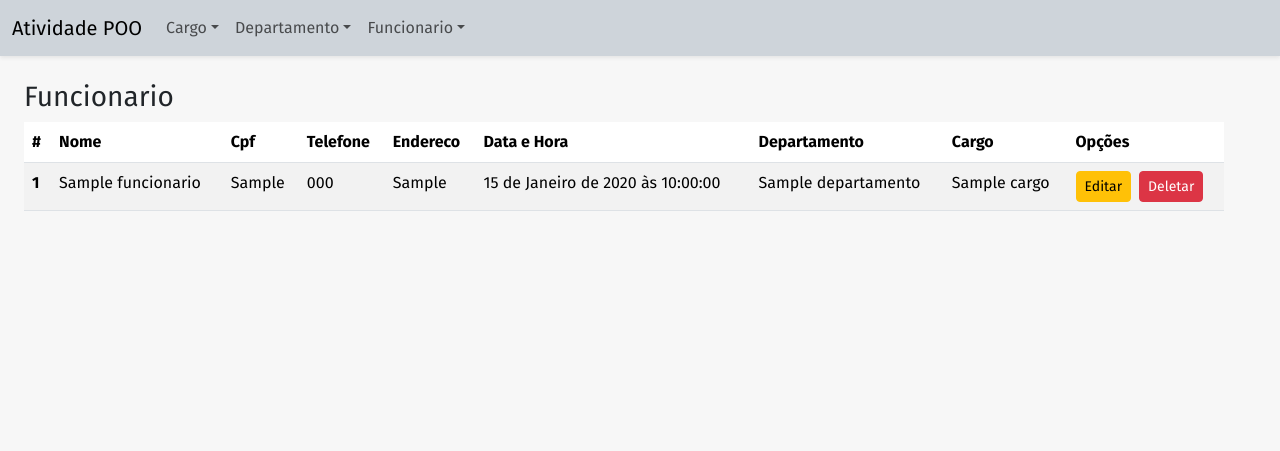
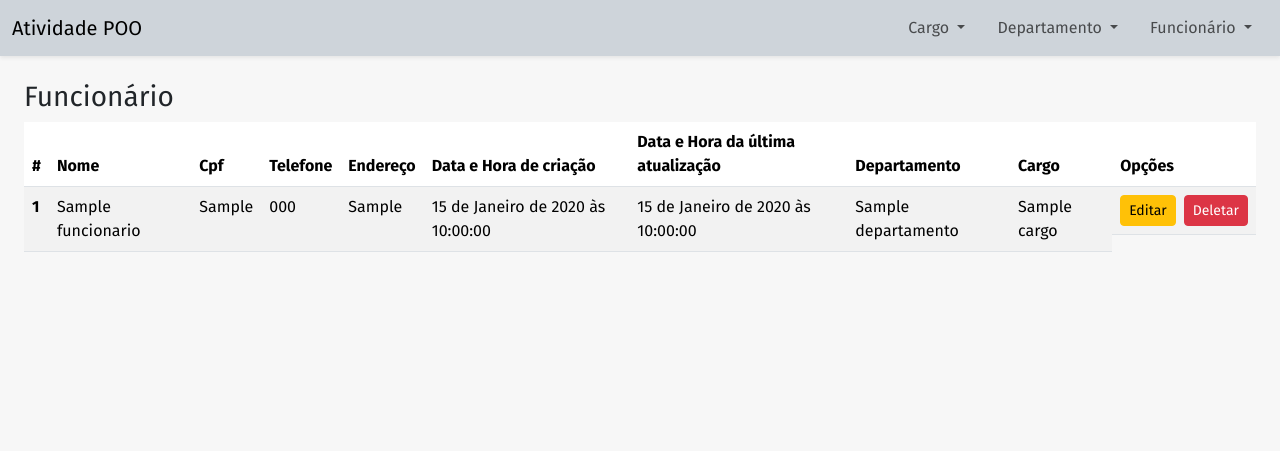
Before and after one commit to iCrowleySHR/Crud-POO, a PHP site: page /Crud-POO/view/page/funcionario.php in a window 1280 px wide. Shown: the top 451 px of the page. Run offline with PHP 8.4, Linux system fonts and the light colour scheme; tables that the repository leaves empty hold one stand-in row (values such as "Sample post").

Commit message:
feat e fix: adicionado updated_at e arrumando navbar

```diff
--- a/controller/DateFormatter.php
+++ b/controller/DateFormatter.php
@@ -17,6 +17,7 @@ class DateFormatter {
     ];
 
     public static function format($dateTimeString) {
+
         $dateTime = DateTime::createFromFormat('Y-m-d H:i:s', $dateTimeString);
 
         if (!$dateTime) {
--- a/controller/editaCargo.php
+++ b/controller/editaCargo.php
@@ -8,6 +8,9 @@ if ($_SERVER['REQUEST_METHOD'] == 'GET') {
 }
 
 if ($_SERVER['REQUEST_METHOD'] == 'POST') {
-  $result = Cargo::update('codCargo = '.$_GET['cod'], ['nome' => $_POST['nome']]);
+  $result = Cargo::update('codCargo = '.$_GET['cod'], [
+    'nome'        => $_POST['nome'],
+    'updated_at'  => $_POST['datetime']
+  ]);
   $value = Cargo::read('codCargo = '.$_GET['cod']);
 }
--- a/controller/editaDepartamento.php
+++ b/controller/editaDepartamento.php
@@ -8,6 +8,9 @@ if ($_SERVER['REQUEST_METHOD'] == 'GET') {
 }
 
 if ($_SERVER['REQUEST_METHOD'] == 'POST') {
-  $result = Departamento::update('codDepartamento = '.$_GET['cod'], ['nome' => $_POST['nome']]);
+  $result = Departamento::update('codDepartamento = '.$_GET['cod'], [
+    'nome'        => $_POST['nome'],
+    'updated_at'  => $_POST['datetime']
+  ]);
   $value = Departamento::read('codDepartamento = '.$_GET['cod']);
 }
--- a/controller/editaFuncionario.php
+++ b/controller/editaFuncionario.php
@@ -13,7 +13,8 @@ if ($_SERVER['REQUEST_METHOD'] == 'POST') {
         'telefone'        => $_POST['telefone'],
         'endereco'        => $_POST['endereco'],
         'codDepartamento' => $_POST['codDepartamento'],
-        'codCargo'        => $_POST['codCargo']
+        'codCargo'        => $_POST['codCargo'],
+        'updated_at'      => $_POST['datetime']
     ];
     $result = Funcionario::update('funcional = '.$_GET['cod'], $values);
     $value = Funcionario::read('funcional = '.$_GET['cod']);
--- a/model/classCargo.php
+++ b/model/classCargo.php
@@ -21,7 +21,8 @@ class Cargo
     public static function update(string $where, array $values): bool
     {
         return (new Conection('cargo'))->update($where, [
-            'nomeCargo' => $values['nome']
+            'nomeCargo'     => $values['nome'],
+            'updated_at'    => $values['updated_at']
         ]);
     }
 
--- a/model/classDepartamento.php
+++ b/model/classDepartamento.php
@@ -21,7 +21,8 @@ class Departamento
     public static function update(string $where, array $values): bool
     {
         return (new Conection('departamento'))->update($where, [
-            'nomeDepartamento' => $values['nome']
+            'nomeDepartamento' => $values['nome'],
+            'updated_at'       => $values['updated_at']
         ]);
     }
 
--- a/model/classFuncionario.php
+++ b/model/classFuncionario.php
@@ -35,7 +35,8 @@ class Funcionario
             'telefone'        => $values['telefone'],
             'endereco'        => $values['endereco'],
             'codDepartamento' => $values['codDepartamento'],
-            'codCargo'        => $values['codCargo']
+            'codCargo'        => $values['codCargo'],
+            'updated_at'      => $values['updated_at']
         ]);
     }
 
--- a/view/layout/navbar.php
+++ b/view/layout/navbar.php
@@ -1,30 +1,42 @@
 <nav class="navbar navbar-expand-lg bg-dark-subtle shadow-sm">
   <div class="container-fluid">
     <a class="navbar-brand" href="<?= URL ?>/">Atividade POO</a>
-      <div class="collapse navbar-collapse" id="navbarNavAltMarkup">
+    <button class="navbar-toggler" type="button" data-bs-toggle="collapse" data-bs-target="#navbarNav"
+      aria-controls="navbarNav" aria-expanded="false" aria-label="Toggle navigation">
+      <svg xmlns="http://www.w3.org/2000/svg" width="24" height="24" viewBox="0 0 24 24" class="menu-icon">
+        <path d="M 4 5 H 20 A 1 1 0 1 1 20 7 H 4 A 1 1 0 1 1 4 5 Z M 4 11 H 20 A 1 1 0 1 1 20 13 H 4 A 1 1 0 1 1 4 11 Z M 4 17 H 20 A 1 1 0 1 1 20 19 H 4 A 1 1 0 1 1 4 17 Z"></path>
+      </svg>
+    </button>
+    <div class="collapse navbar-collapse justify-content-end" id="navbarNav">
       <ul class="navbar-nav">
-          <li class="nav-item dropdown">
-            <a class="nav-link dropdown-toggle" data-bs-toggle="dropdown" href="#" role="button" aria-expanded="false">Cargo</a>
-            <ul class="dropdown-menu">
+        <li class="nav-item dropdown mx-2">
+          <a class="nav-link dropdown-toggle" href="#" id="cargoDropdown" role="button" data-bs-toggle="dropdown" aria-expanded="false">
+            Cargo
+          </a>
+          <ul class="dropdown-menu" aria-labelledby="cargoDropdown">
             <li><a class="dropdown-item" href="<?= URL ?>/view/page/cargo.php">Buscar</a></li>
             <li><a class="dropdown-item" href="<?= URL ?>/view/page/formCargo.php">Cadastrar</a></li>
           </ul>
         </li>
-          <li class="nav-item dropdown">
-            <a class="nav-link dropdown-toggle" data-bs-toggle="dropdown" href="#" role="button" aria-expanded="false">Departamento</a>
-            <ul class="dropdown-menu">
+        <li class="nav-item dropdown mx-2">
+          <a class="nav-link dropdown-toggle" href="#" id="departamentoDropdown" role="button" data-bs-toggle="dropdown" aria-expanded="false">
+            Departamento
+          </a>
+          <ul class="dropdown-menu" aria-labelledby="departamentoDropdown">
             <li><a class="dropdown-item" href="<?= URL ?>/view/page/departamento.php">Buscar</a></li>
             <li><a class="dropdown-item" href="<?= URL ?>/view/page/formDepartamento.php">Cadastrar</a></li>
           </ul>
         </li>
-          <li class="nav-item dropdown">
-            <a class="nav-link dropdown-toggle" data-bs-toggle="dropdown" href="#" role="button" aria-expanded="false">Funcionario</a>
-            <ul class="dropdown-menu">
+        <li class="nav-item dropdown mx-2">
+          <a class="nav-link dropdown-toggle" href="#" id="funcionarioDropdown" role="button" data-bs-toggle="dropdown" aria-expanded="false">
+            Funcionário
+          </a>
+          <ul class="dropdown-menu" aria-labelledby="funcionarioDropdown">
             <li><a class="dropdown-item" href="<?= URL ?>/view/page/funcionario.php">Buscar</a></li>
             <li><a class="dropdown-item" href="<?= URL ?>/view/page/formFuncionario.php">Cadastrar</a></li>
           </ul>
         </li>
-        </div>
+      </ul>
     </div>
   </div>
 </nav>
--- a/view/page/formEditCargo.php
+++ b/view/page/formEditCargo.php
@@ -4,6 +4,7 @@
   <meta charset="UTF-8">
   <meta name="viewport" content="width=device-width, initial-scale=1.0">
   <title>Cargo</title>
+  <script src="../js/datetime.js"></script>
   <?php include '../layout/head.php' ?>
 </head>
 <body>
@@ -28,6 +29,10 @@
           >
         <?php } ?>
       </fieldset>
+      <fieldset class="mb-3">
+        <label for="nome" class="form-label">Data e hora da alteração</label>
+        <input type="datetime-local" id="datetime" name="datetime" class="form-control" readonly>
+      </fieldset>
       <button type="submit" class="btn btn-warning w-100">Editar</button>
     </form>
     <?php if (isset($result) && $result) { ?>
--- a/view/page/formEditDepartamento.php
+++ b/view/page/formEditDepartamento.php
@@ -4,6 +4,7 @@
   <meta charset="UTF-8">
   <meta name="viewport" content="width=device-width, initial-scale=1.0">
   <title>Departamento</title>
+  <script src="../js/datetime.js"></script>
   <?php include '../layout/head.php' ?>
 </head>
 <body>
@@ -28,6 +29,10 @@
           >
         <?php } ?>
       </fieldset>
+      <fieldset class="mb-3">
+        <label for="nome" class="form-label">Data e hora da alteração</label>
+        <input type="datetime-local" id="datetime" name="datetime" class="form-control" readonly>
+      </fieldset>
       <button type="submit" class="btn btn-warning w-100">Editar</button>
     </form>
     <?php if (isset($result) && $result) { ?>
--- a/view/page/formEditFuncionario.php
+++ b/view/page/formEditFuncionario.php
@@ -4,6 +4,7 @@
   <meta charset="UTF-8">
   <meta name="viewport" content="width=device-width, initial-scale=1.0">
   <title>Funcionário</title>
+  <script src="../js/datetime.js"></script>
   <?php include '../layout/head.php' ?>
 </head>
 <body>
@@ -42,6 +43,10 @@
           </select>
         </fieldset>
         <fieldset class="mb-3">
+        <label for="nome" class="form-label">Data e hora da alteração</label>
+        <input type="datetime-local" id="datetime" name="datetime" class="form-control" readonly>
+      </fieldset>
+        <fieldset class="mb-3">
           <label for="codCargo" class="form-label">Cargo (Atual: <?= $value[0]['nomeCargo'] ?>)</label>
           <select name="codCargo" class="form-select" required>
             <?php foreach ($resultCargo as $values) {?>
--- a/view/page/funcionario.php
+++ b/view/page/funcionario.php
@@ -13,9 +13,9 @@
     <?php include '../layout/navbar.php' ?>
   </header>
   <main class="m-4 d-flex flex-column">
-    <article style="max-width: 1200px;">
-      <h3 class="fw-normal">Funcionario</h3>
-      <section>
+    <article>
+      <h3 class="fw-normal">Funcionário</h3>
+      <section class="table-responsive">
         <table class="table table-striped">
           <thead>
             <tr>
@@ -23,25 +23,27 @@
               <th scope="col">Nome</th>
               <th scope="col">Cpf</th>
               <th scope="col">Telefone</th>
-              <th scope="col">Endereco</th>
-              <th scope="col">Data e Hora</th>
+              <th scope="col">Endereço</th>
+              <th scope="col">Data e Hora de criação</th>
+              <th scope="col">Data e Hora da última atualização</th>
               <th scope="col">Departamento</th>
               <th scope="col">Cargo</th>
               <th scope="col">Opções</th>
             </tr>
           </thead>
           <tbody>
-            <?php if (isset($result) && count($result) > 0) {
-              foreach ($result as $value) {echo '
+          <?php if (isset($result) && count($result) > 0): ?>
+            <?php foreach ($result as $value): ?>
                 <tr>
-                  <th scope="row">'.$value['funcional'].'</th>
-                  <td>'.$value['nome'].'</td>
-                  <td>'.$value['cpf'].'</td>
-                  <td>'.$value['telefone'].'</td>
-                  <td>'.$value['endereco'].'</td>
-                  <td>'.DateFormatter::format($value['created_at']).'</td>
-                  <td>'.$value['nomeDepartamento'].'</td>
-                  <td>'.$value['nomeCargo'].'</td>
+                    <th scope="row"><?= $value['funcional'] ?></th>
+                    <td><?= $value['nome'] ?></td>
+                    <td><?= $value['cpf'] ?></td>
+                    <td><?= $value['telefone'] ?></td>
+                    <td><?= $value['endereco'] ?></td>
+                    <td><?= DateFormatter::format($value['created_at']) ?></td>
+                    <td><?= empty($value['updated_at']) ? 'Nunca alterado' : DateFormatter::format($value['updated_at']) ?></td>
+                    <td><?= $value['nomeDepartamento'] ?></td>
+                    <td><?= $value['nomeCargo'] ?></td>
                     <td class="d-flex">
                         <form action="formEditFuncionario.php" method="get">
                             <button
@@ -50,7 +52,7 @@
                                 class="btn btn-sm btn-warning me-2"
                                 data-bs-toggle="modal"
                                 data-bs-target="#formEdit"
-                        value="'.$value['funcional'].'"
+                                value="<?= $value['funcional'] ?>"
                             >
                                 Editar
                             </button>
@@ -62,22 +64,24 @@
                                 class="btn btn-sm btn-danger"
                                 data-bs-toggle="modal"
                                 data-bs-target="#formDelete"
-                        value="'.$value['funcional'].'"
+                                value="<?= $value['funcional'] ?>"
                             >
                                 Deletar
                             </button>
                         </form>
                     </td>
                 </tr>
-              ';
-            }} else if (isset($result) && !$result) { echo '
-              <section class="position-relative" style="max-width: 1200px;">
-                <div class="alert alert-danger alert-dismissible fade show position-absolute w-100" role="alert">
-                  <span>Nunhum funcionário cadastrado!</span>
+            <?php endforeach; ?>
+          <?php else: ?>
+            <tr>
+              <td colspan="10">
+                <div class="alert alert-danger alert-dismissible fade show w-100" role="alert">
+                    <span>Nenhum funcionário cadastrado!</span>
                     <button type="button" class="btn-close" data-bs-dismiss="alert" aria-label="Close"></button>
                 </div>
-              </section>
-            '; } ?>
+              </td>
+            </tr>
+          <?php endif; ?>
           </tbody>
         </table>
       </section>
```
Also changed, not shown: database/bkp.sql (+6 -3 lines), view/page/cargo.php (+22 -18 lines), view/page/departamento.php (+23 -18 lines). Lines whose indentation alone changed are shown as unchanged.
